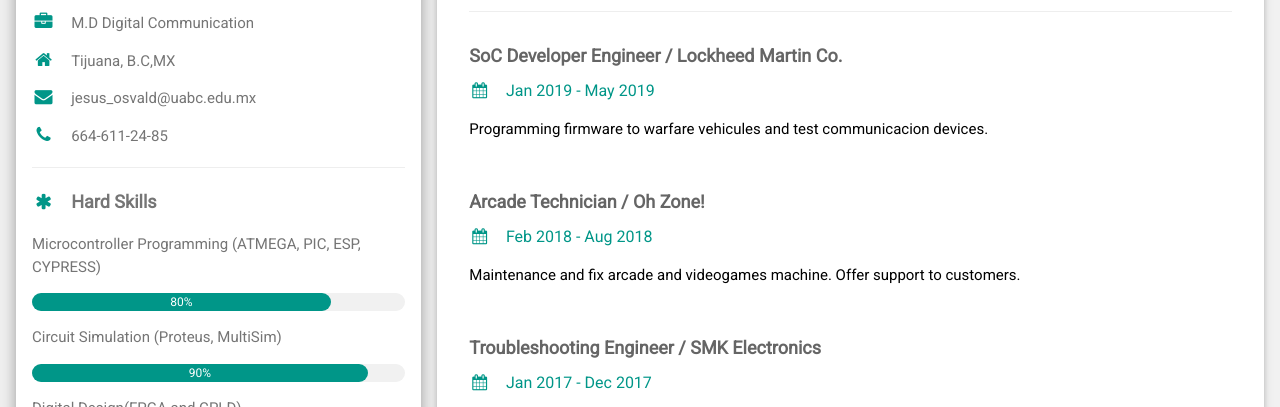
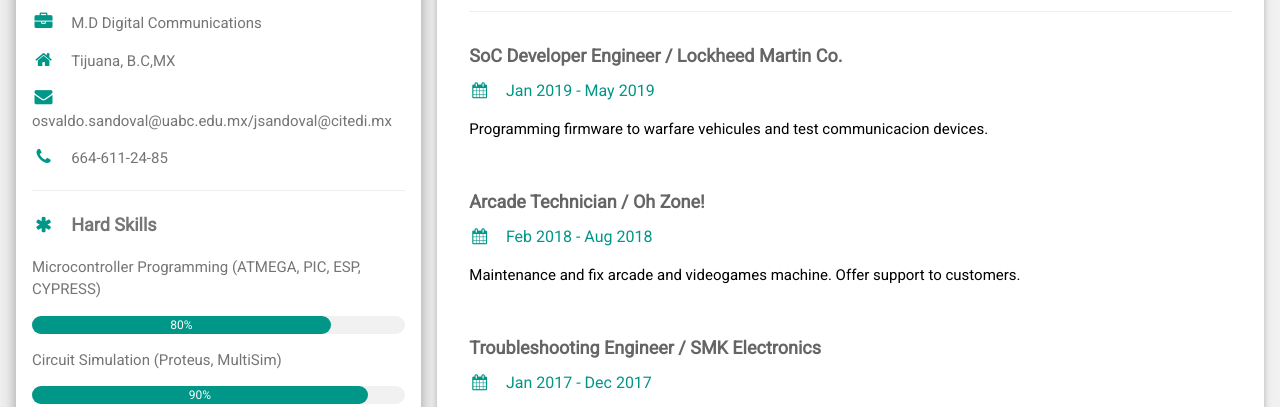
Before and after one commit to JezaahOswaldosky/joshuacv.github.io, a plain HTML site: page my_CV.html in a window 1280 px wide. Shown: the part 381-788 px from the top of the page. Drawn offline with nearby package versions, Linux system fonts and the light colour scheme.

Commit message:
Update my_CV.html

```diff
--- a/my_CV.html
+++ b/my_CV.html
@@ -30,9 +30,9 @@ html,body,h1,h2,h3,h4,h5,h6 {font-family: "Roboto", sans-serif}
           </div>
         </div>
         <div class="w3-container">
-          <p><i class="fa fa-briefcase fa-fw w3-margin-right w3-large w3-text-teal"></i>M.D Digital Communication</p>
+          <p><i class="fa fa-briefcase fa-fw w3-margin-right w3-large w3-text-teal"></i>M.D Digital Communications</p>
           <p><i class="fa fa-home fa-fw w3-margin-right w3-large w3-text-teal"></i>Tijuana, B.C,MX</p>
-          <p><i class="fa fa-envelope fa-fw w3-margin-right w3-large w3-text-teal"></i>jesus_osvald@uabc.edu.mx</p>
+          <p><i class="fa fa-envelope fa-fw w3-margin-right w3-large w3-text-teal"></i>osvaldo.sandoval@uabc.edu.mx/jsandoval@citedi.mx</p>
           <p><i class="fa fa-phone fa-fw w3-margin-right w3-large w3-text-teal"></i>664-611-24-85</p>
           <hr>
 
```
